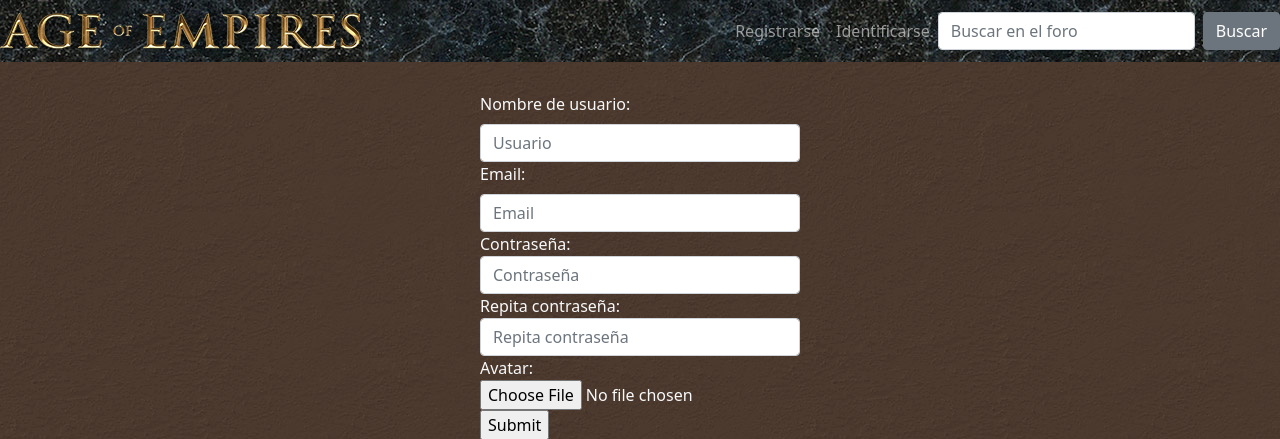
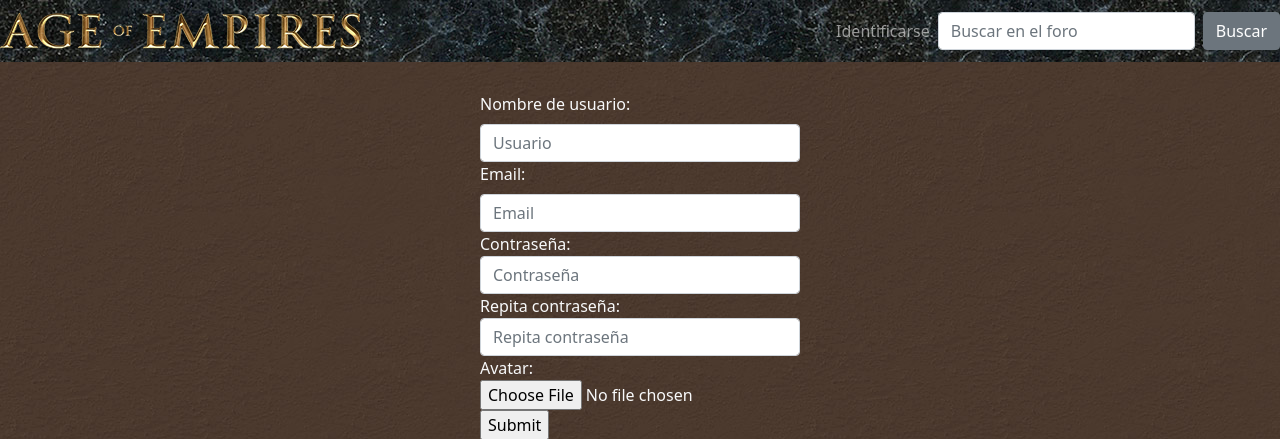
Before and after one commit to Migueel0/Ageforum, a Django app: page /author_create_form in a window 1280 px wide. Shown: the top 439 px of the page. Run offline with Django 3.2, Linux system fonts and the light colour scheme.

Commit message:
Fix log in and sign up buttons

```diff
--- a/forum/templates/forum/author_create_form.html
+++ b/forum/templates/forum/author_create_form.html
@@ -52,9 +52,7 @@
                         <a class="nav-link d-inline-block text-light" href="author_logout">Cerrar sesión</a>
                     </li>
                     {% else %}
-                    <li class="nav-item active">
-                        <a class="nav-link" href="author_create_form">Registrarse</a>
-                    </li>
+
                     <li class="nav-item active">
                         <a class="nav-link" href="author_login_form">Identificarse</a>
                     </li>
--- a/forum/templates/forum/author_login_form.html
+++ b/forum/templates/forum/author_login_form.html
@@ -55,9 +55,7 @@
                     <li class="nav-item active">
                         <a class="nav-link" href="author_create_form">Registrarse</a>
                     </li>
-                    <li class="nav-item active">
-                        <a class="nav-link" href="author_login_form">Identificarse</a>
-                    </li>
+
                     {% endif %}
                 </ul>
                 <form class="my-2 my-lg-0 d-flex">
```
